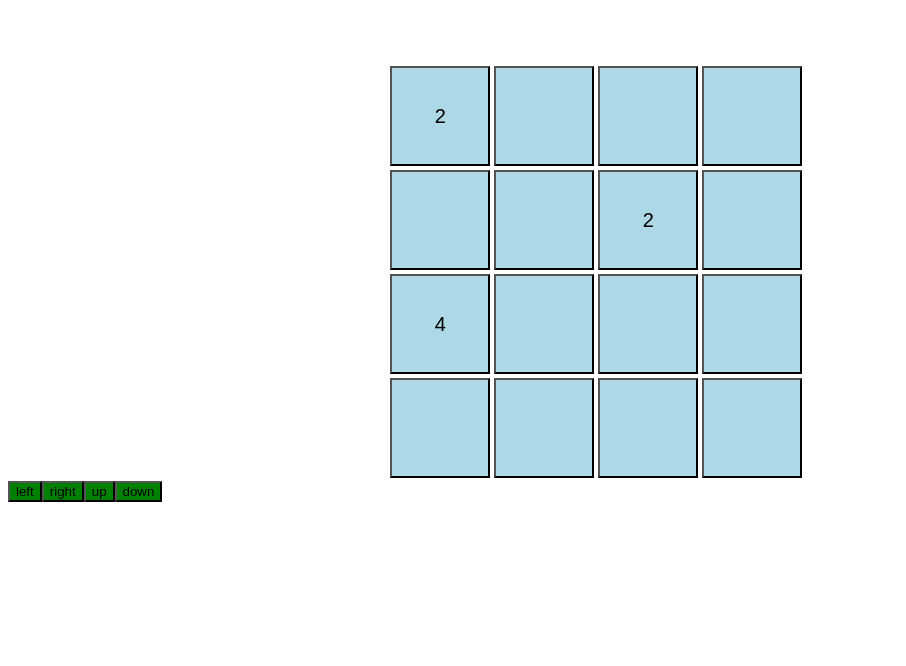
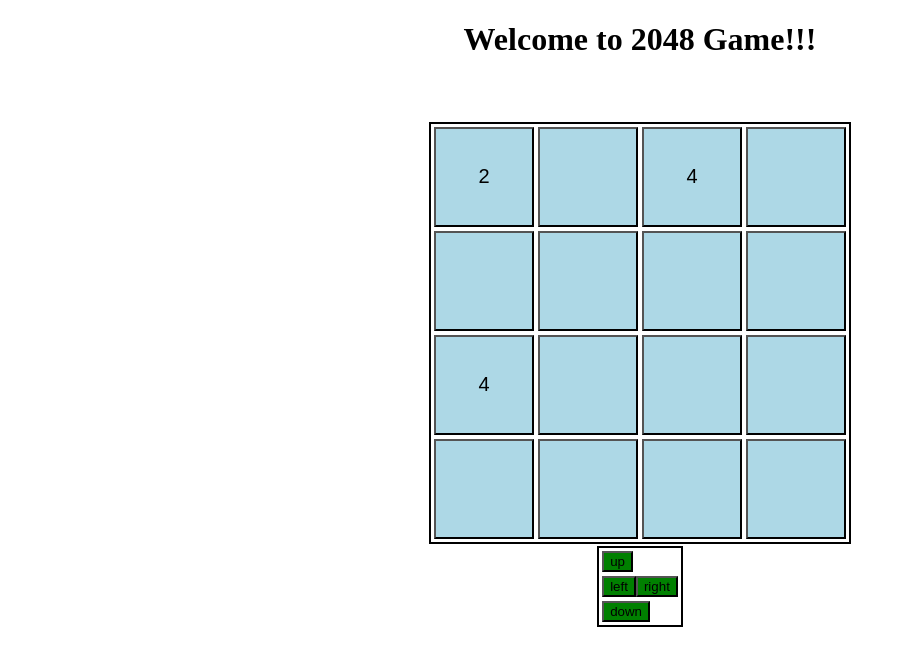
Before and after one commit to JituS/puzzle, a plain HTML site: page public/index.html in a window 1280 px wide. Both pictures are taken after a click on the input "left". Shown: the whole page, without its empty margins (0-906 px from the left). Drawn offline with Linux system fonts and the light colour scheme.

Commit message:
did some UI Changes

```diff
--- a/public/index.html
+++ b/public/index.html
@@ -5,6 +5,7 @@
 	<link rel="stylesheet" type="text/css" href="style.css">
 </head>
 <body>
+<center><h1>Welcome to 2048 Game!!!</h1>
 	<table class="playArea">
 		<tr>
 			<td><input type="submit" value="" class="tiles" id="zero_zero"></input></td>
@@ -31,12 +32,28 @@
 			<td><input type="submit" value="" class="tiles" id="three_three"></input></td>
 		</tr>
 	</table>
-	<div class="keys">
-		<input type="submit" class="navigate" value="left" id="left" onclick="left()"></input>
-		<input type="submit" class="navigate" value="right" id="right" onclick="right()"></input>
-		<input type="submit" class="navigate" value="up" id="up" onclick="up()"></input>
-		<input type="submit" class="navigate" value="down" id="down" onclick="down()"></input>
-	</div>
+		<div class="keys">
+			<table>
+				<tr>
+					<td>
+						<input type="submit" class="navigate" value="up" id="up" onclick="up()"></input>
+					</td>
+				</tr>
+				<tr>
+					<td>
+						<input type="submit" class="navigate" value="left" id="left" onclick="left()"></input>
+						<input type="submit" class="navigate" value="right" id="right" onclick="right()"></input>
+					</td>
+				</tr>
+				<tr>
+					<td>
+						<input type="submit" class="navigate" value="down" id="down" onclick="down()"></input>
+					</td>
+				</tr>
+			</table>
+		</div>
+	</center>
+
 	<script type="text/javascript" src="logic.js"></script>
 </body>
 </html>
--- a/public/logic.js
+++ b/public/logic.js
@@ -39,32 +39,44 @@ var initialize = function() {
 
 var canGo = function(x, y, direction){
 	if(direction == "down")
-		return ((x!=3) && (tiles[x+1][y]=="" || tiles[x+1][y]==tiles[x][y]))
+		return ((x!=3) && (tiles[x+1][y]=="" || tiles[x+1][y]==tiles[x][y]));
 	if(direction == "up")
-		return ((x!=0) && (tiles[x-1][y]=="" || tiles[x-1][y]==tiles[x][y]))
+		return ((x!=0) && (tiles[x-1][y]=="" || tiles[x-1][y]==tiles[x][y]));
 	if(direction == "right")
-		return ((y!=3) && (tiles[x][y+1]=="" || tiles[x][y+1]==tiles[x][y]))
+		return ((y!=3) && (tiles[x][y+1]=="" || tiles[x][y+1]==tiles[x][y]));
 	if(direction == "left")
-		return ((y!=0) && (tiles[x][y-1]=="" || tiles[x][y-1]==tiles[x][y]))
+		return ((y!=0) && (tiles[x][y-1]=="" || tiles[x][y-1]==tiles[x][y]));
 }
 
 var directions = {
 	"down" : function(x, y){
-		tiles[x+1][y] = (tiles[x+1][y]=="") ? tiles[x][y] : tiles[x+1][y]+tiles[x][y];
+		if(canGo(x, y, "down")){
+			tiles[x+1][y] = (tiles[x+1][y]=="") ? tiles[x][y] : tiles[x+1][y]+tiles[x][y];
+			tiles[x][y] = "";
+		}
 	},
+	"up" : function(x, y){
+		if(canGo(x, y, "up")){
+			tiles[x-1][y] = (tiles[x-1][y]=="") ? tiles[x][y] : tiles[x-1][y]+tiles[x][y];
+			tiles[x][y] = "";
+		}
 
-	"up" : function(x, y){
-		tiles[x-1][y] = (tiles[x-1][y]=="") ? tiles[x][y] : tiles[x-1][y]+tiles[x][y];
 	},
 	"right" : function(x, y){
-		tiles[x][y+1] = (tiles[x][y+1]=="") ? tiles[x][y] : tiles[x][y+1]+tiles[x][y];
+		if(canGo(x, y, "right")){
+			tiles[x][y+1] = (tiles[x][y+1]=="") ? tiles[x][y] : tiles[x][y+1]+tiles[x][y];
+			tiles[x][y] = "";
+		}
 	},
 	"left" : function(x, y){
-		tiles[x][y-1] = (tiles[x][y-1]=="") ? tiles[x][y] : tiles[x][y-1]+tiles[x][y];
+		if(canGo(x, y, "left")){
+			tiles[x][y-1] = (tiles[x][y-1]=="") ? tiles[x][y] : tiles[x][y-1]+tiles[x][y];
+			tiles[x][y] = "";
+		}
 	}
 }
 
-var generateNumber = function(){
+var showNewStatus = function(){
 	var possition = getPossiotion();
 	tiles[possition[0]][possition[1]] = possibleNumbers[Math.floor(Math.random() * 2)];
 	fill();
@@ -73,50 +85,38 @@ var generateNumber = function(){
 var down = function() {
 	for (var i = 0; i < tiles.length; i++) {
 		for (var j = 0; j < tiles[i].length-1; j++) {
-			if(canGo(j, i, "down")){
-				directions.down(j, i, "down");
-				tiles[j][i] = "";
-			}
+			directions.down(j, i);
 		}
 	}
-	generateNumber();
+	showNewStatus();
 }
 
 var up = function() {
 	for (var i = tiles.length-1; i >= 0; i--) {
 		for (var j = tiles.length-1; j >= 0; j--) {
-			if(canGo(j, i, "up")){
-				directions.up(j, i);
-				tiles[j][i] = "";
-			}
+			directions.up(j, i);
 		}
 	}
-	generateNumber();
+	showNewStatus();
 }
 
 
 var right = function() {
 	for (var i = 0; i < tiles.length; i++) {
 		for (var j = 0; j < tiles[i].length-1; j++) {
-			if(canGo(i, j, "right")){
-				directions.right(i, j, "right");
-				tiles[i][j] = "";
-			}
+			directions.right(i, j);
 		}
 	}
-	generateNumber();
+	showNewStatus();
 }
 
 var left = function() {
 	for (var i = tiles.length-1; i >= 0; i--) {
 		for (var j = tiles.length-1; j >= 0; j--) {
-			if(canGo(i, j, "left")){
-				directions.left(i, j, "left");
-				tiles[i][j] = "";
-			}
+			directions.left(i, j);
 		}
 	}
-	generateNumber();
+	showNewStatus();
 }
 
 window.onload = initialize();
--- a/public/style.css
+++ b/public/style.css
@@ -6,7 +6,6 @@
 }
 
 .playArea{
-	margin-left: 30%;
 	margin-top: 5%;
 	text-align: center;
 }
@@ -16,7 +15,18 @@
 	float: left;
 }
 
+table{
+	border: 2px;
+	border-style: solid;
+	text-align: center;
+}
+
 .keys{
-	display: inline;
-	margin-left: 10%;
+	margin-top: 2px;
 }
+
+tr{
+	border-style: solid;
+	border: 2px;
+	text-align: center;
+}
```
